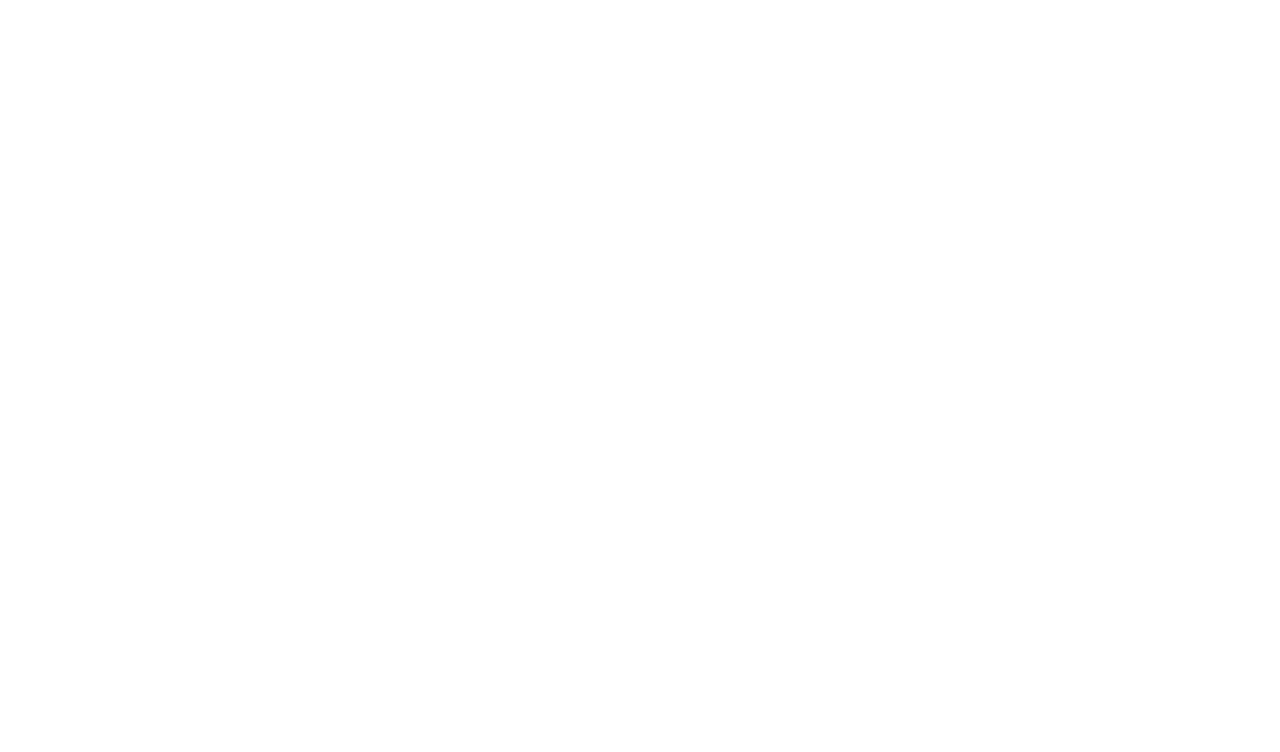
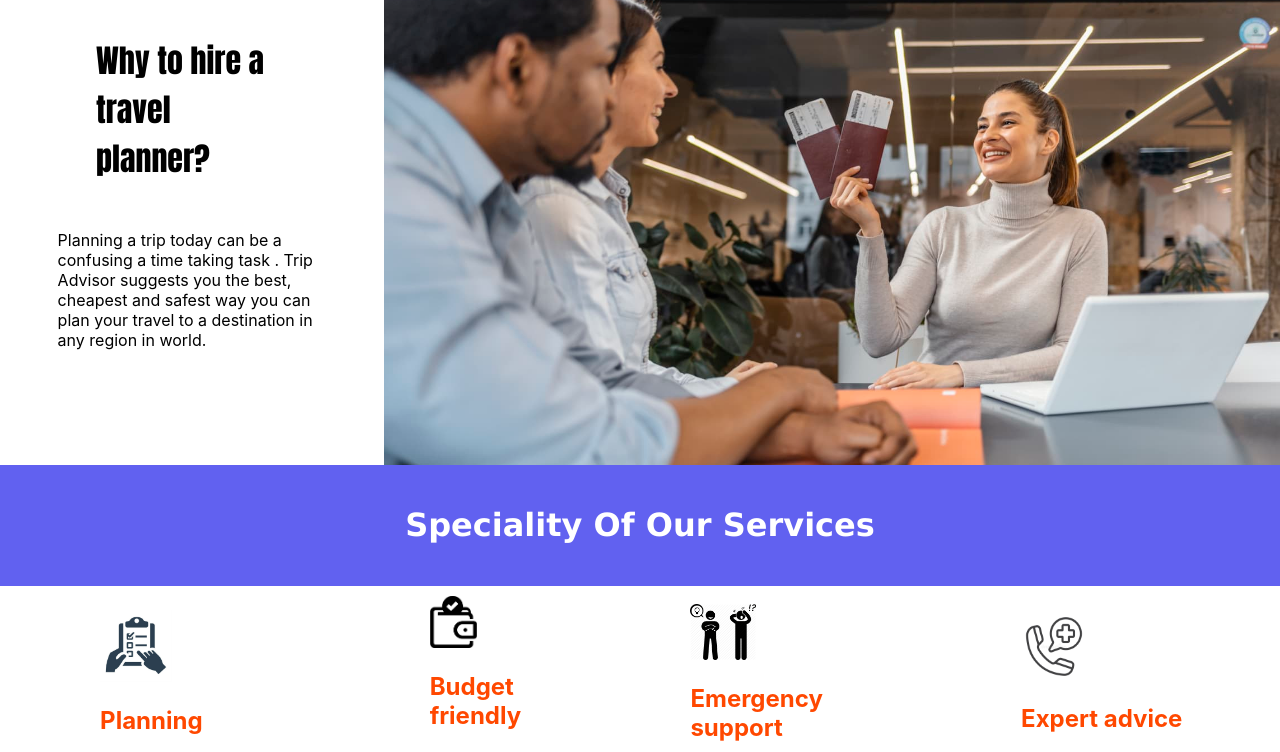
Before and after one commit to Amritesh21/wanderersway, a React (Create React App) app in the folder wanderersway/: page / in a window 1280 px wide. Shown: the part 605-1357 px from the top of the page. Before the commit the page ends 800 px from the top, so only its background shows below. Built offline with nearby package versions, Linux system fonts and the light colour scheme.

Commit message:
Refactored footer component and fixed navbar overlaping with div present below

```diff
--- a/wanderersway/src/App.js
+++ b/wanderersway/src/App.js
@@ -1,5 +1,6 @@
 import { useState } from 'react';
 import { HomePageController } from './BodyComponents/HomePageComponents/HomepageController';
+import { FooterComponent } from './FooterComponent/FooterComponent';
 import logo from './logo.svg';
 import { NavigationBar } from './NavigationBar/NavigationBarHeader';
 import { LoginOrSignUp } from './UserOperation/LoginOrSignUp';
@@ -15,7 +16,8 @@
     <div className="App">
        <NavigationBar setLogin={setlogin} getFilter={filter} setFilter={setFilter} setscroll={setscroll} pointerEvt={pointerEvt}  setPointerEvt={setPointerEvt}/>
        <LoginOrSignUp setLogin={setlogin} getLogin={displaylogin} setFilter={setFilter} setscroll={setscroll} setPointerEvt={setPointerEvt}/>
-  {/*<HomePageController getFilter={filter} scroll={scroll} pointerEvt={pointerEvt} setPointerEvt={setPointerEvt}/>*/}
+      <HomePageController getFilter={filter} scroll={scroll} pointerEvt={pointerEvt} setPointerEvt={setPointerEvt}/>
+      <FooterComponent/>
     </div>
   );
 }
--- /dev/null
+++ b/wanderersway/src/BodyComponents/HomePageComponents/HomePageController.css
@@ -0,0 +1,3 @@
+.HomePageController{
+    margin-top: 70px;
+}
--- a/wanderersway/src/BodyComponents/HomePageComponents/HomepageController.js
+++ b/wanderersway/src/BodyComponents/HomePageComponents/HomepageController.js
@@ -1,7 +1,7 @@
-import { FooterComponent } from "./FooterComponent"
 import { OurSpeciality } from "./OurSpeciality"
 import { WelcomeComponent } from "./WelcomeComponent"
 import { WhyToHireComponent } from "./WhyToHireComponent"
+import './HomePageController.css';
 
 export const HomePageController = (props) => {
     return(
@@ -9,7 +9,6 @@
             <WelcomeComponent/>
             <WhyToHireComponent/>
             <OurSpeciality/>
-            <FooterComponent/>
         </div>
     )
 }
--- a/wanderersway/src/NavigationBar/NavigationBarHeader.css
+++ b/wanderersway/src/NavigationBar/NavigationBarHeader.css
@@ -7,4 +7,7 @@
     position: fixed;
     z-index: 2;
     width:100vw;
+    margin-top: 0px;
+    padding:0px;
+    top:0px;
 }
```
Also changed, not shown: wanderersway/src/FooterComponent/FooterComponent.css (renamed from wanderersway/src/BodyComponents/HomePageComponents/FooterComponent.css), wanderersway/src/FooterComponent/FooterComponent.js (renamed from wanderersway/src/BodyComponents/HomePageComponents/FooterComponent.js).
